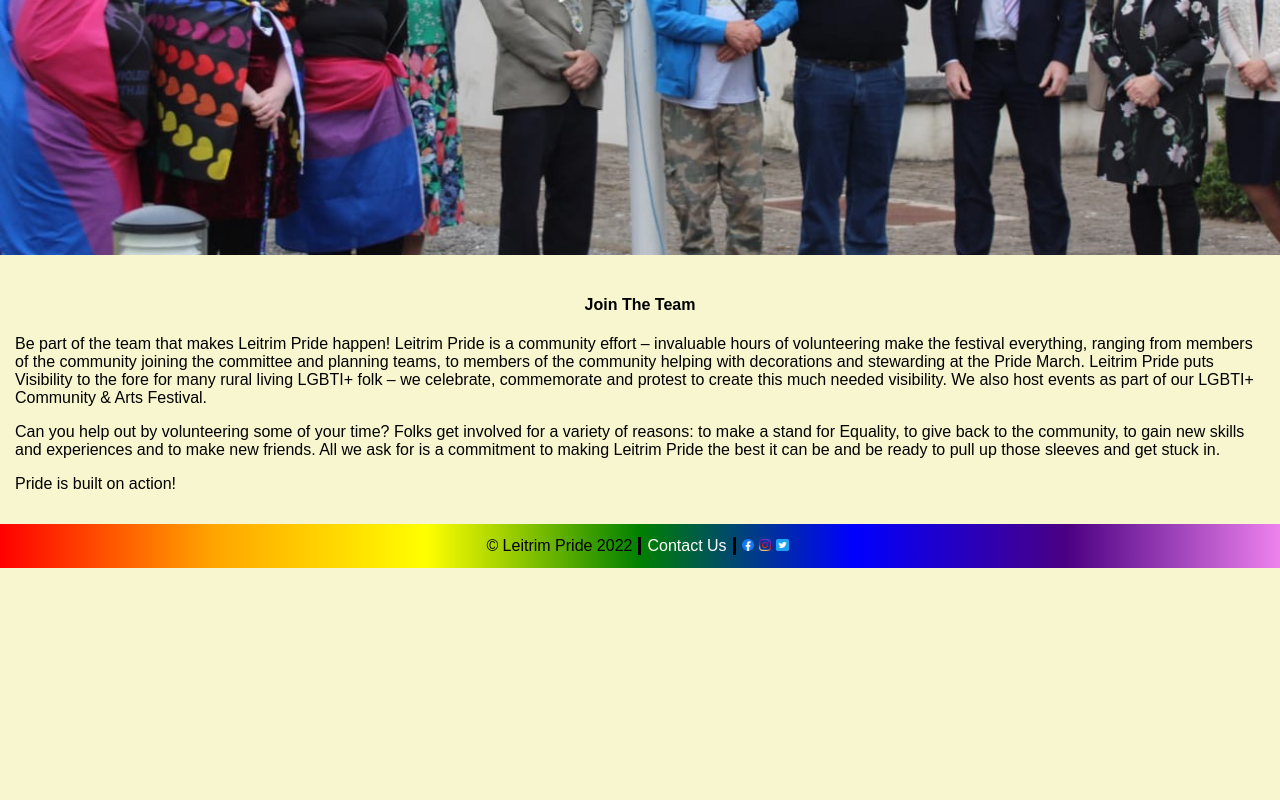
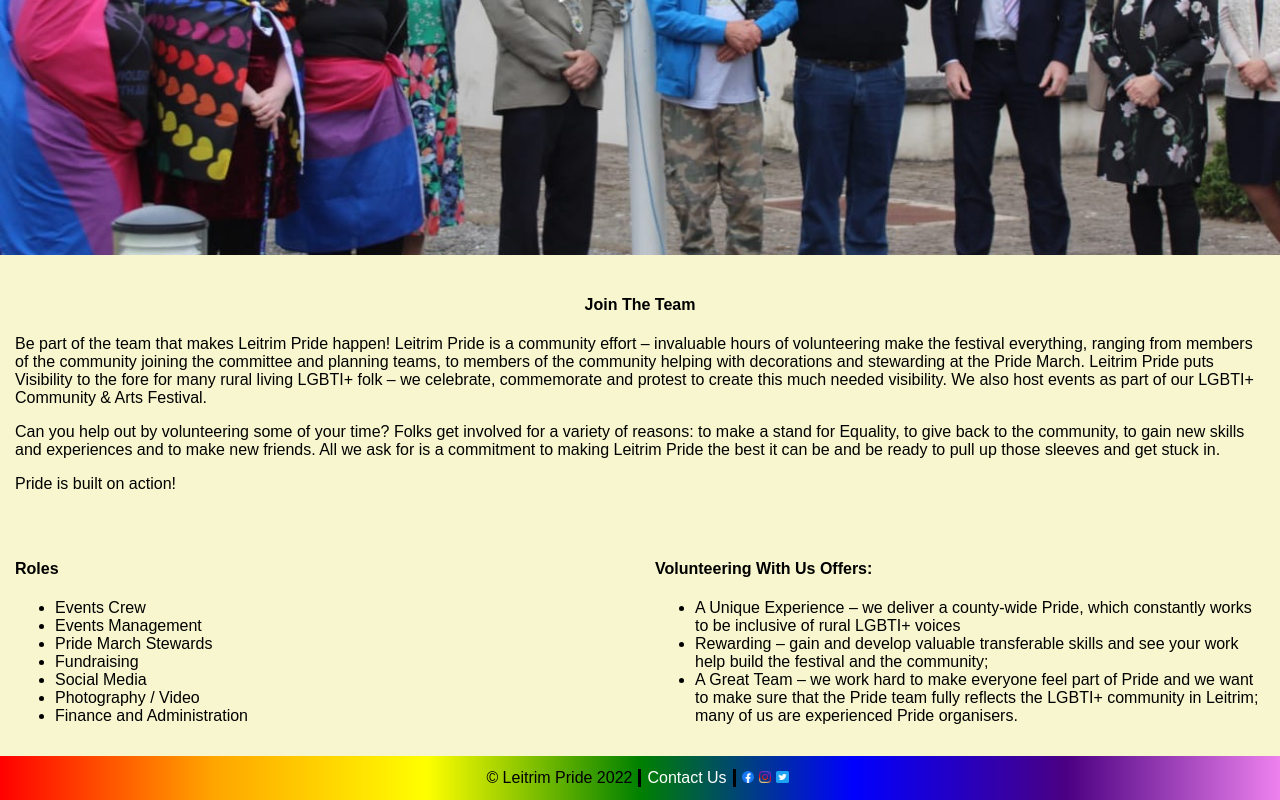
Before and after one commit to Jacobs1986/leitrim-pride, a React (Create React App) app: page /getinvolved in a window 1280 px wide. Shown: the part 462-1262 px from the top of the page. Before the commit the page ends 1030 px from the top, so only its background shows below. Built offline with nearby package versions, Linux system fonts and the light colour scheme; the HTML template or start-up script is replaced by a standard one.

Commit message:
Imported new components

```diff
--- /dev/null
+++ b/src/components/getInvolvedPage/volunteeringOffers.js
@@ -0,0 +1,23 @@
+import React from "react";
+
+// CSS File
+import "./getInvolvedPage-styles.css";
+
+export default function VolunteeringOffer() {
+    return (
+        <div>
+            <h4>Volunteering With Us Offers:</h4>
+            <ul>
+                <li>
+                    A Unique Experience – we deliver a county-wide Pride, which constantly works to be inclusive of rural LGBTI+ voices
+                </li>
+                <li>
+                    Rewarding – gain and develop valuable transferable skills and see your work help build the festival and the community;
+                </li>
+                <li>
+                    A Great Team – we work hard to make everyone feel part of Pride and we want to make sure that the Pride team fully reflects the LGBTI+ community in Leitrim; many of us are experienced Pride organisers.
+                </li>
+            </ul>
+        </div>
+    );
+};
--- /dev/null
+++ b/src/components/getInvolvedPage/volunteeringRoles.js
@@ -0,0 +1,21 @@
+import React from "react";
+
+// CSS File
+import "./getInvolvedPage-styles.css";
+
+export default function VolunteeringRoles() {
+    return (
+        <div>
+            <h4>Roles</h4>
+            <ul>
+                <li>Events Crew</li>
+                <li>Events Management</li>
+                <li>Pride March Stewards</li>
+                <li>Fundraising</li>
+                <li>Social Media</li>
+                <li>Photography / Video</li>
+                <li>Finance and Administration</li>
+            </ul>
+        </div>
+    );
+};
--- a/src/pages/get-involved-page.js
+++ b/src/pages/get-involved-page.js
@@ -3,6 +3,8 @@ import React from "react";
 // Components
 import GetInvolvedBanner from "../components/getInvolvedPage/getInvolvedBanner";
 import JoinTheTeam from "../components/getInvolvedPage/joinTheTeam";
+import VolunteeringRoles from "../components/getInvolvedPage/volunteeringRoles";
+import VolunteeringOffer from "../components/getInvolvedPage/volunteeringOffers";
 
 export default function GetInvolved() {
     return (
@@ -19,6 +21,17 @@ export default function GetInvolved() {
                     <JoinTheTeam />
                 </div>
             </div>
+            {/* Volunteering section */}
+            <div className="row">
+                <div className="col-xs-12 col-s-6">
+                    {/* Roles */}
+                    <VolunteeringRoles />
+                </div>
+                <div className="col-xs-12 col-s-6">
+                    {/* Offers */}
+                    <VolunteeringOffer />
+                </div>
+            </div>
         </div>
     );
 };
```
